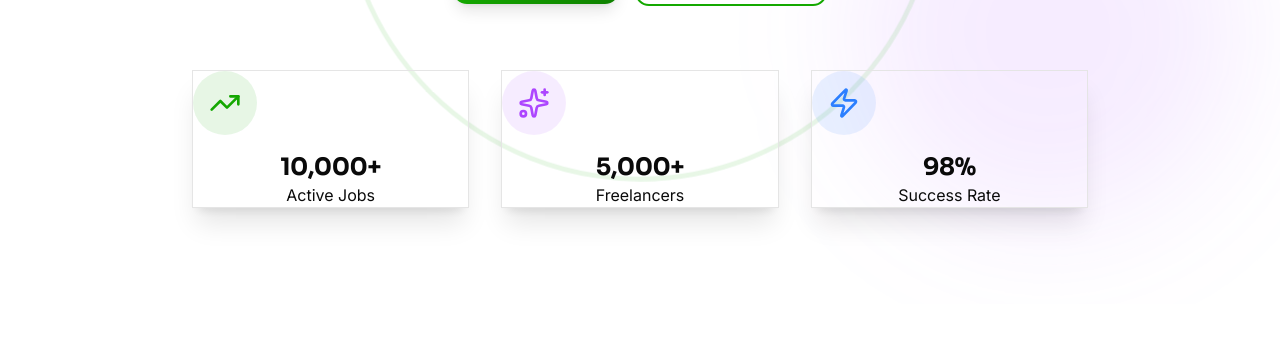
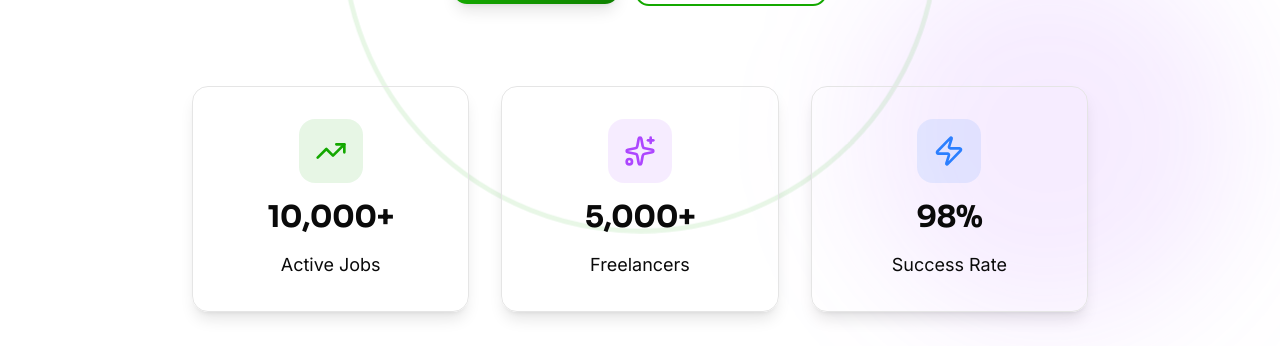
Before and after one commit to decodersifat/Cent-Workers-Frontend, a React (Vite) app: page / in a window 1280 px wide. Shown: the part 606-952 px from the top of the page. Built offline with nearby package versions, Linux system fonts and the light colour scheme; no server answers.

Commit message:
feat: Fetch categories from category collection API instead of deriving from jobs

```diff
--- a/src/App.jsx
+++ b/src/App.jsx
@@ -111,46 +111,48 @@ function App() {
               </div>
 
 
-              <div className="mt-16 grid grid-cols-1 md:grid-cols-3 gap-8">
+              <div className="mt-20 grid grid-cols-1 md:grid-cols-3 gap-8 text-center">
                 <motion.div
-                  whileHover={{ y: -10 }}
-                  className="card bg-base-200 shadow-xl border border-base-300 hover:border-[#14A800] transition-all duration-300"
+                  whileHover={{ y: -10, scale: 1.03 }}
+                  className="bg-gradient-to-b from-base-200 to-base-100 shadow-lg border border-base-300 hover:border-[#14A800] hover:shadow-[#14A800]/30 rounded-2xl transition-all duration-300 flex flex-col items-center justify-center p-8"
                 >
-                  <div className="card-body items-center text-center">
-                    <div className="w-16 h-16 rounded-full bg-[#14A800]/10 flex items-center justify-center mb-4">
+                  <div className="flex flex-col items-center justify-center space-y-4">
+                    <div className="w-16 h-16 rounded-2xl bg-[#14A800]/10 flex items-center justify-center">
                       <TrendingUp className="w-8 h-8 text-[#14A800]" />
                     </div>
-                    <h3 className="card-title text-2xl font-bold text-base-content">10,000+</h3>
-                    <p className="text-base-content/70">Active Jobs</p>
+                    <h3 className="text-3xl font-bold text-base-content">10,000+</h3>
+                    <p className="text-base-content/70 text-lg">Active Jobs</p>
                   </div>
                 </motion.div>
 
                 <motion.div
-                  whileHover={{ y: -10 }}
-                  className="card bg-base-200 shadow-xl border border-base-300 hover:border-[#14A800] transition-all duration-300"
+                  whileHover={{ y: -10, scale: 1.03 }}
+                  className="bg-gradient-to-b from-base-200 to-base-100 shadow-lg border border-base-300 hover:border-purple-500 hover:shadow-purple-500/30 rounded-2xl transition-all duration-300 flex flex-col items-center justify-center p-8"
                 >
-                  <div className="card-body items-center text-center">
-                    <div className="w-16 h-16 rounded-full bg-purple-500/10 flex items-center justify-center mb-4">
+                  <div className="flex flex-col items-center justify-center space-y-4">
+                    <div className="w-16 h-16 rounded-2xl bg-purple-500/10 flex items-center justify-center">
                       <Sparkles className="w-8 h-8 text-purple-500" />
                     </div>
-                    <h3 className="card-title text-2xl font-bold text-base-content">5,000+</h3>
-                    <p className="text-base-content/70">Freelancers</p>
+                    <h3 className="text-3xl font-bold text-base-content">5,000+</h3>
+                    <p className="text-base-content/70 text-lg">Freelancers</p>
                   </div>
                 </motion.div>
 
                 <motion.div
-                  whileHover={{ y: -10 }}
-                  className="card bg-base-200 shadow-xl border border-base-300 hover:border-[#14A800] transition-all duration-300"
+                  whileHover={{ y: -10, scale: 1.03 }}
+                  className="bg-gradient-to-b from-base-200 to-base-100 shadow-lg border border-base-300 hover:border-blue-500 hover:shadow-blue-500/30 rounded-2xl transition-all duration-300 flex flex-col items-center justify-center p-8"
                 >
-                  <div className="card-body items-center text-center">
-                    <div className="w-16 h-16 rounded-full bg-blue-500/10 flex items-center justify-center mb-4">
+                  <div className="flex flex-col items-center justify-center space-y-4">
+                    <div className="w-16 h-16 rounded-2xl bg-blue-500/10 flex items-center justify-center">
                       <Zap className="w-8 h-8 text-blue-500" />
                     </div>
-                    <h3 className="card-title text-2xl font-bold text-base-content">98%</h3>
-                    <p className="text-base-content/70">Success Rate</p>
+                    <h3 className="text-3xl font-bold text-base-content">98%</h3>
+                    <p className="text-base-content/70 text-lg">Success Rate</p>
                   </div>
                 </motion.div>
               </div>
+
+
             </div>
           </div>
         </div>
--- a/src/pages/AddJob.jsx
+++ b/src/pages/AddJob.jsx
@@ -55,8 +55,8 @@ export default function AddJob() {
       }
 
       // Fetch user's categories
-      if (user?.uid) {
-        const userCatsResponse = await fetch(`${API_BASE}/api/v1/category/user-categories/${user.uid}`)
+      if (user?.email) {
+        const userCatsResponse = await fetch(`${API_BASE}/api/v1/category/user-categories/${user.email}`)
         if (userCatsResponse.ok) {
           const userCatsData = await userCatsResponse.json()
           // Backend returns { success, message, count, data: [...] }
@@ -85,7 +85,7 @@ export default function AddJob() {
       const urlSlug = newCategoryTitle.toLowerCase().replace(/\s+/g, "-")
       const categoryData = {
         title: newCategoryTitle,
-        uid: user.uid,
+        email: user.email,
         image: newCategoryImage || "https://via.placeholder.com/800?text=" + encodeURIComponent(newCategoryTitle),
         urlSlug: urlSlug
       }
--- a/src/pages/AllJobs.jsx
+++ b/src/pages/AllJobs.jsx
@@ -16,6 +16,7 @@ function AllJobs() {
     const [sortOrder, setSortOrder] = useState('desc')
 
     const API = `${import.meta.env.VITE_BASE_URL}/api/v1/jobs/all-jobs`
+    const API_BASE = import.meta.env.VITE_BASE_URL
     const itemsPerPage = viewMode === 'grid' ? 12 : 10
 
     // Fetch all jobs
@@ -31,10 +32,6 @@ function AllJobs() {
                 // Handle different response formats
                 let jobsArray = Array.isArray(data) ? data : data.jobs || data.data || []
                 setJobs(jobsArray)
-
-                // Extract unique categories
-                const uniqueCategories = [...new Set(jobsArray.map(job => job.category))].filter(Boolean)
-                setCategories(uniqueCategories)
                 setError(null)
             } catch (err) {
                 console.error("Error fetching jobs:", err)
@@ -46,6 +43,29 @@ function AllJobs() {
         }
 
         fetchJobs()
+    }, [])
+
+    // Fetch categories from category collection
+    useEffect(() => {
+        const fetchCategories = async () => {
+            try {
+                const response = await fetch(`${API_BASE}/api/v1/category/all-categories`)
+                if (!response.ok) throw new Error(`API error: ${response.status}`)
+                const data = await response.json()
+
+                if (data.success && data.data) {
+                    // Extract category titles from category objects
+                    const categoryTitles = data.data.map(cat => cat.title)
+                    setCategories(categoryTitles)
+                }
+            } catch (err) {
+                console.error("Error fetching categories:", err)
+                // Fallback to empty array if category fetch fails
+                setCategories([])
+            }
+        }
+
+        fetchCategories()
     }, [])
 
     const filteredJobs = jobs.filter(job => {
```
